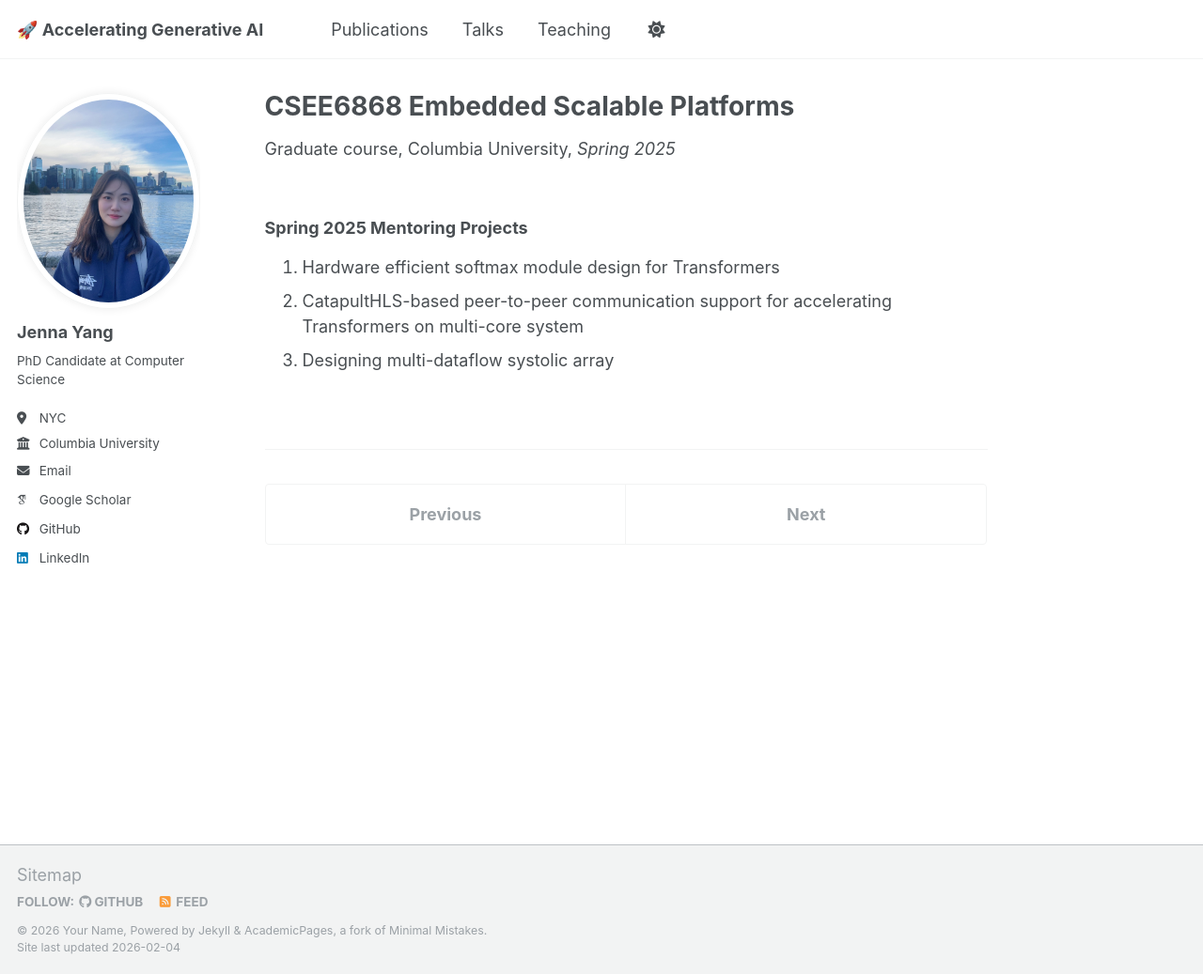
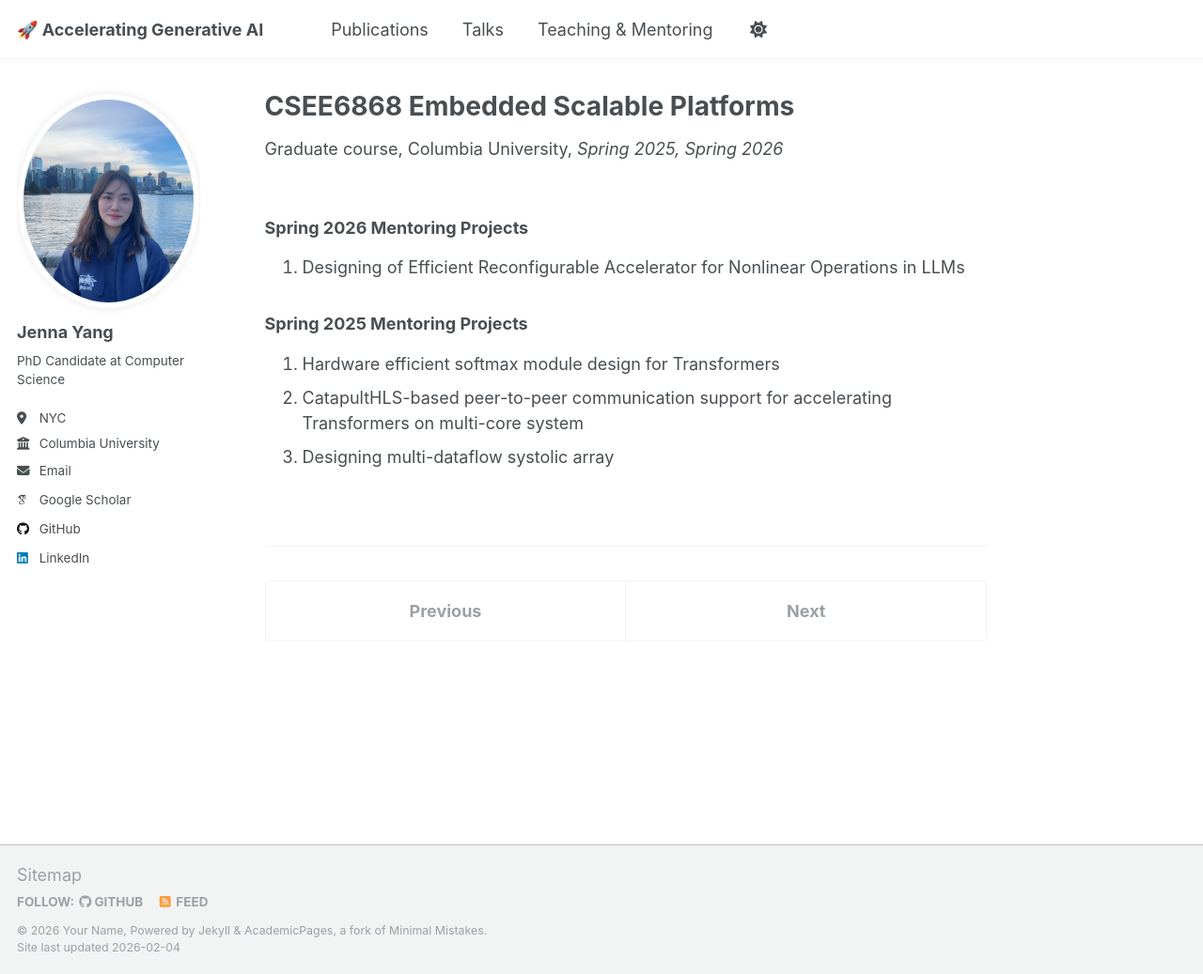
Before and after one commit to jenna-yang/jenna-yang.github.io, a Jekyll site: the page built from _teaching/CSEE6868-ESP.md, in a window 1280 px wide and 1037 px high. Shown: the whole window at 94% size. Built offline with Jekyll 4.4.1, drawn with Linux system fonts in a browser that asks for light colours; some web fonts are replaced.

Commit message:
Update teaching

```diff
--- a/_data/navigation.yml
+++ b/_data/navigation.yml
@@ -14,7 +14,7 @@
   - title: "Talks"
     url: /talks/
 
-  - title: "Teaching"
+  - title: "Teaching & Mentoring"
     url: /teaching/
 
   # - title: "Portfolio"
--- a/_teaching/CSEE6868-ESP.md
+++ b/_teaching/CSEE6868-ESP.md
@@ -3,8 +3,11 @@
 collection: teaching
 type: "Graduate course, Columbia University"
 permalink: /teaching/CSEE6868-ESP
-venue: "Spring 2025"
+venue: "Spring 2025, Spring 2026"
 ---
+### Spring 2026 Mentoring Projects
+1. Designing of Efficient Reconfigurable Accelerator for Nonlinear Operations in LLMs
+
 ### Spring 2025 Mentoring Projects
 1. Hardware efficient softmax module design for Transformers
 2. CatapultHLS-based peer-to-peer communication support for accelerating Transformers on multi-core system
```
Also changed, not shown: _teaching/CSEE4868-SoC.md (+1 -1 lines).
